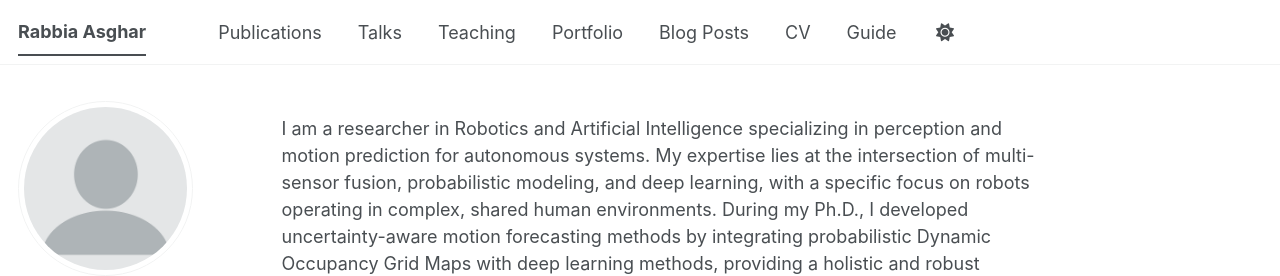
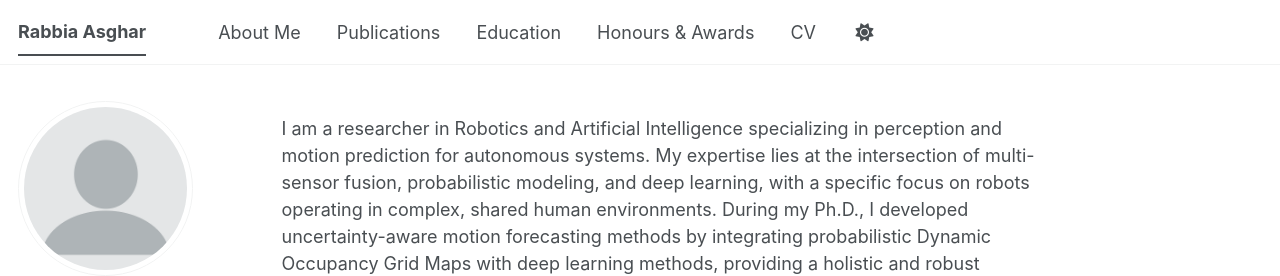
Before and after one commit to rabbia-asghar/rabbia-asghar.github.io, a Jekyll site: the page built from _pages/about.md, in a window 1280 px wide. Shown: the top 276 px of the page. Built offline with Jekyll 4.4.1, drawn with Linux system fonts in a browser that asks for light colours; some web fonts are replaced; a script bundle is joined from its source files by our own code; library files that are not in the unit come from our copies.

Commit message:
Update navigation.yml

```diff
--- a/_data/navigation.yml
+++ b/_data/navigation.yml
@@ -8,26 +8,17 @@
 #      Markdown formatted page while the second is generated using JSON.
 
 main:
+  - title: "About Me"
+    url: "/#about-me"
+
   - title: "Publications"
-    url: /publications/
+    url: "/#publications"
 
-  - title: "Talks"
-    url: /talks/
+  - title: "Education"
+    url: "/#education"
 
-  - title: "Teaching"
-    url: /teaching/
-
-  - title: "Portfolio"
-    url: /portfolio/
-
-  - title: "Blog Posts"
-    url: /year-archive/
+  - title: "Honours & Awards"
+    url: "/#awards"
 
   - title: "CV"
     url: /cv/
-
-  # - title: "CV"
-  #   url: /cv-json/
-
-  - title: "Guide"
-    url: /markdown/
```
